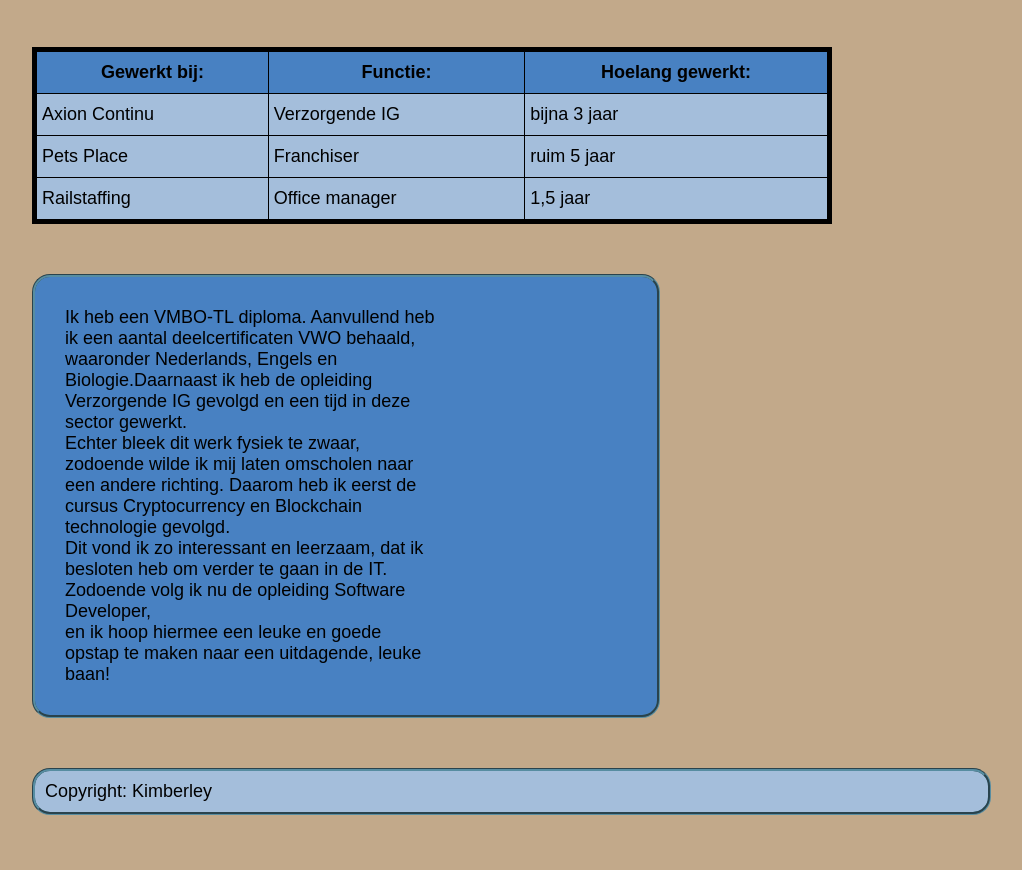
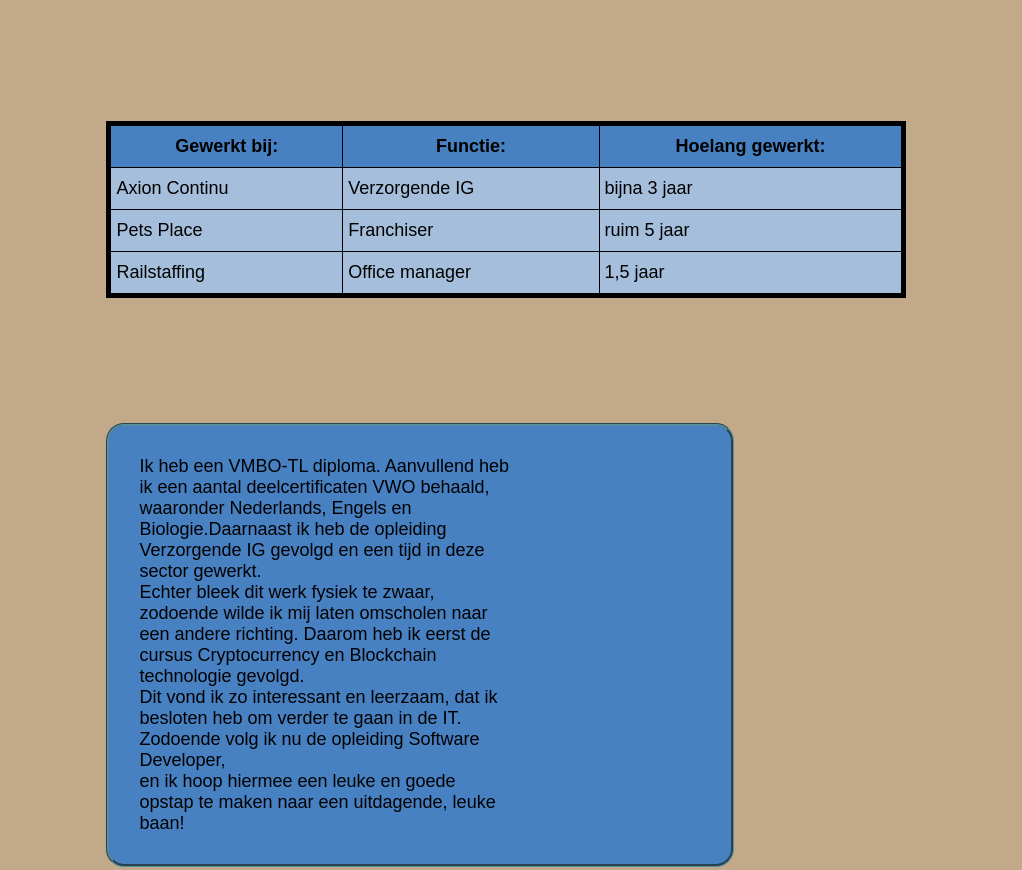
Before and after one commit to Kimberleyvm/over_mij, a plain HTML site: page huiswerk_cv.html in a window 1280 px wide. Shown: the part 279-1149 px from the top of the page, without its empty margins (36-1058 px from the left). Drawn offline with Linux system fonts and the light colour scheme.

Commit message:
Update huiswerk.css

```diff
--- a/style/huiswerk.css
+++ b/style/huiswerk.css
@@ -10,7 +10,7 @@
   border-color: #578da1;
   border-radius: 18px;
   background-color: #4881c2;
-  margin: 50px 50px;
+  margin: 10% 10%;
   width: 50%;
   height: 50%;
 }
@@ -47,7 +47,7 @@
 table{
   border-collapse: collapse;
   width: 800px;
-  margin: 50px 50px;
+  margin: 10% 10%;
   background-color: #a4bedb;
 }
 th{
```
